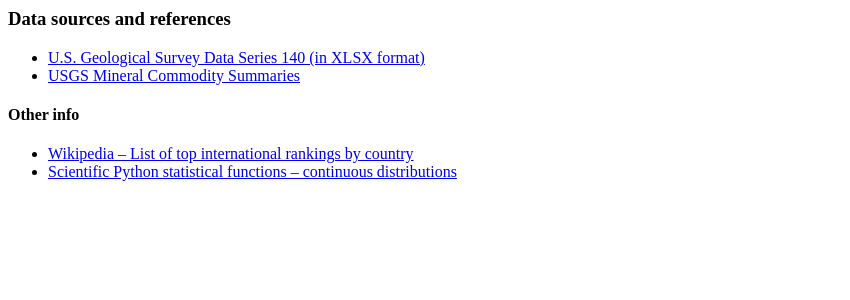
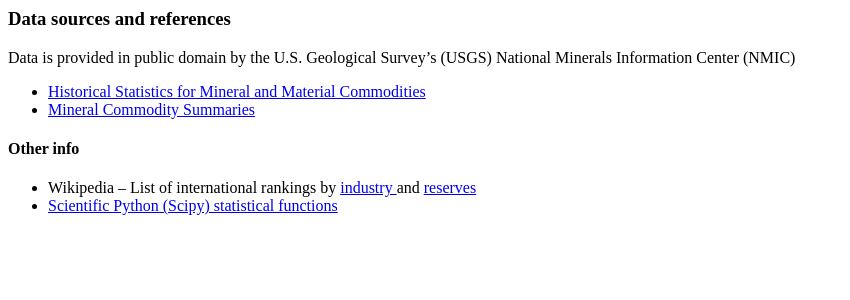
Before and after one commit to peterhil/ninhursag-api, a Flask app: template app/templates/_references.html in a window 1280 px wide. Shown: the top 300 px of the page, without its empty margins (0-850 px from the left). Run offline with Flask 2, Linux system fonts and the light colour scheme; the template is opened without the code that fills it, so the values that code supplies are empty; parts of the project's set-up code (start-up, migrations or seed data) failed here and were passed over.

Commit message:
Update reference links

```diff
--- a/app/templates/_references.html
+++ b/app/templates/_references.html
@@ -1,13 +1,17 @@
 <h3>Data sources and references</h3>
+<p>
+  Data is provided in public domain by the U.S. Geological Survey’s (USGS)
+  National Minerals Information Center (NMIC)
+</p>
 <ul>
   <li>
-    <a href="https://www.usgs.gov/centers/nmic/historical-statistics-mineral-and-material-commodities-united-states">
-      U.S. Geological Survey Data Series 140 (in XLSX format)
+    <a href="https://www.usgs.gov/centers/national-minerals-information-center/historical-statistics-mineral-and-material-commodities">
+      Historical Statistics for Mineral and Material Commodities
     </a>
   </li>
   <li>
-    <a href="https://www.usgs.gov/centers/nmic/mineral-commodity-summaries">
-      USGS Mineral Commodity Summaries
+    <a href="https://www.usgs.gov/centers/national-minerals-information-center/mineral-commodity-summaries">
+      Mineral Commodity Summaries
     </a>
   </li>
 </ul>
@@ -15,13 +19,18 @@
 <h4>Other info</h4>
 <ul>
   <li>
-    <a href="https://en.wikipedia.org/wiki/List_of_top_international_rankings_by_country">
-      Wikipedia – List of top international rankings by country
+    Wikipedia – List of international rankings by
+    <a href="https://en.wikipedia.org/wiki/List_of_international_rankings#Industry">
+      industry
+    </a>
+    and
+    <a href="https://en.wikipedia.org/wiki/List_of_international_rankings#Reserves">
+      reserves
     </a>
   </li>
   <li>
     <a href="https://docs.scipy.org/doc/scipy/reference/stats.html#continuous-distributions">
-      Scientific Python statistical functions – continuous distributions
+      Scientific Python (Scipy) statistical functions
     </a>
   </li>
 </ul>
```
Also changed, not shown: app/static/style/app.scss (+7 -2 lines).
